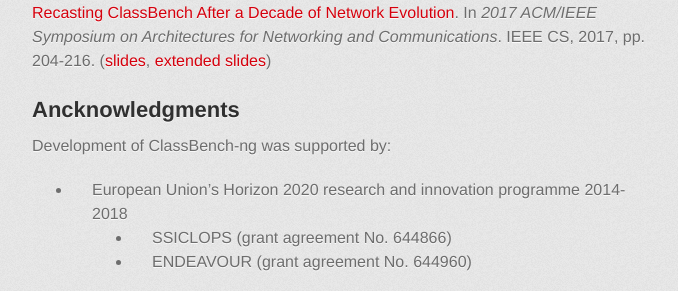
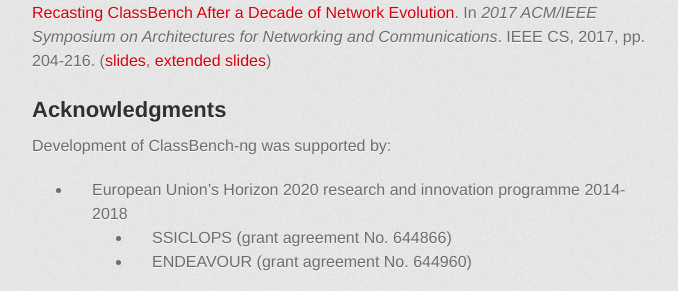
Before and after one commit to classbench-ng/classbench-ng.github.io, a Jekyll site: the page built from index.md, in a window 1280 px wide. Shown: the part 700-991 px from the top of the page, without its empty margins (298-976 px from the left). Built offline with Jekyll 4.4.1, drawn with Linux system fonts in a browser that asks for light colours; some web fonts are replaced.

Commit message:
[MAINTENANCE]: typo correction

```diff
--- a/index.md
+++ b/index.md
@@ -17,7 +17,7 @@
 
 J. Matoušek, G. Antichi, A. Lučanský, A. W. Moore, J. Kořenek. [ClassBench-ng: Recasting ClassBench After a Decade of Network Evolution](http://dl.acm.org/citation.cfm?id=3101101). In *2017 ACM/IEEE Symposium on Architectures for Networking and Communications*. IEEE CS, 2017, pp. 204-216. ([slides]({{ site.baseurl }}/documents/2017-05-19-ancs_2017-slides.pdf), [extended slides]({{ site.baseurl }}/documents/2017-05-19-ancs_2017-slides_extended.pdf))
 
-## Ancknowledgments
+## Acknowledgments
 
 Development of ClassBench-ng was supported by:
 
```
